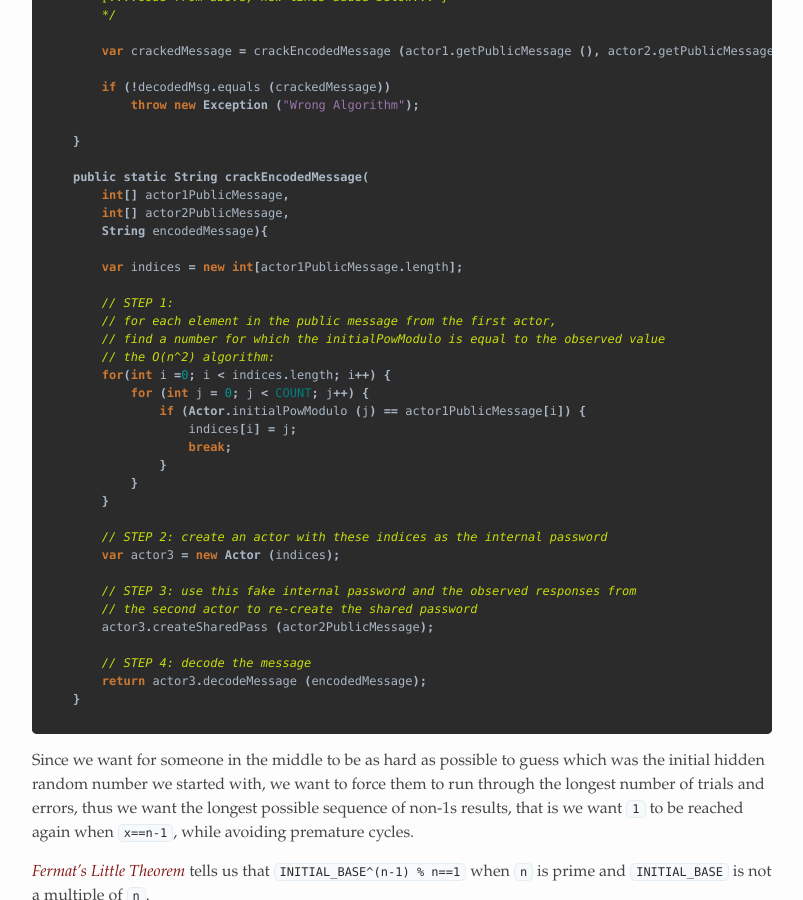
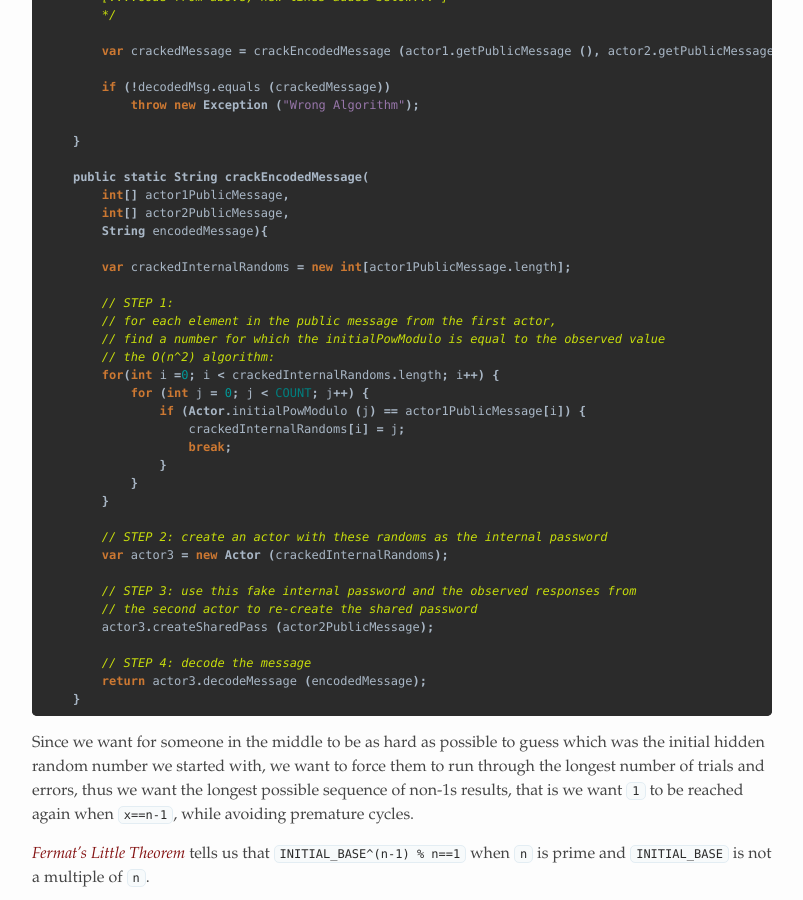
Before and after one commit to alexandrugris/my-jekyll-tech-blog, a Jekyll site: the page built from MyBlog/_posts/2020-03-28-intro-cryptography.markdown, in a window 1280 px wide and 900 px high, scrolled down 6022 px. Shown: the whole window, without its empty margins (238-1041 px from the left). Built offline with Jekyll 4.4.1, drawn with Linux system fonts in a browser that asks for light colours.

Commit message:
small var rename

````diff
--- a/MyBlog/_posts/2020-03-28-intro-cryptography.markdown
+++ b/MyBlog/_posts/2020-03-28-intro-cryptography.markdown
@@ -48,7 +48,7 @@ However, in practice, we are limited by the following:
 
     static String decode(String msg, String key){
         int n = COUNT;
-        return parse (msg, key, (m, k) ->(byte)  ((m-k>=0)? (m-k+'A') : (m-k+n+'A')));
+        return parse (msg, key, (m, k) ->(byte)((m-k>=0)? (m-k+'A') : (m-k+n+'A')));
     }
 ```
 
@@ -246,23 +246,23 @@ So let's crack our code:
         int[] actor2PublicMessage,
         String encodedMessage){
 
-        var indices = new int[actor1PublicMessage.length];
+        var crackedInternalRandoms = new int[actor1PublicMessage.length];
 
         // STEP 1:
         // for each element in the public message from the first actor,
         // find a number for which the initialPowModulo is equal to the observed value
         // the O(n^2) algorithm:
-        for(int i =0; i < indices.length; i++) {
+        for(int i =0; i < crackedInternalRandoms.length; i++) {
             for (int j = 0; j < COUNT; j++) {
                 if (Actor.initialPowModulo (j) == actor1PublicMessage[i]) {
-                    indices[i] = j;
+                    crackedInternalRandoms[i] = j;
                     break;
                 }
             }
         }
 
-        // STEP 2: create an actor with these indices as the internal password
-        var actor3 = new Actor (indices);
+        // STEP 2: create an actor with these randoms as the internal password
+        var actor3 = new Actor (crackedInternalRandoms);
 
         // STEP 3: use this fake internal password and the observed responses from
         // the second actor to re-create the shared password
@@ -271,7 +271,6 @@ So let's crack our code:
         // STEP 4: decode the message
         return actor3.decodeMessage (encodedMessage);
     }
-
 ```
 
 Since we want for someone in the middle to be as hard as possible to guess which was the initial hidden random number we started with, we want to force them to run through the longest number of trials and errors, thus we want the longest possible sequence of non-1s results, that is we want `1` to be reached again when `x==n-1`, while avoiding premature cycles.
````
Also changed, not shown: other parts of MyBlog/_posts/2020-03-28-intro-cryptography.markdown (+1 -1 lines).
